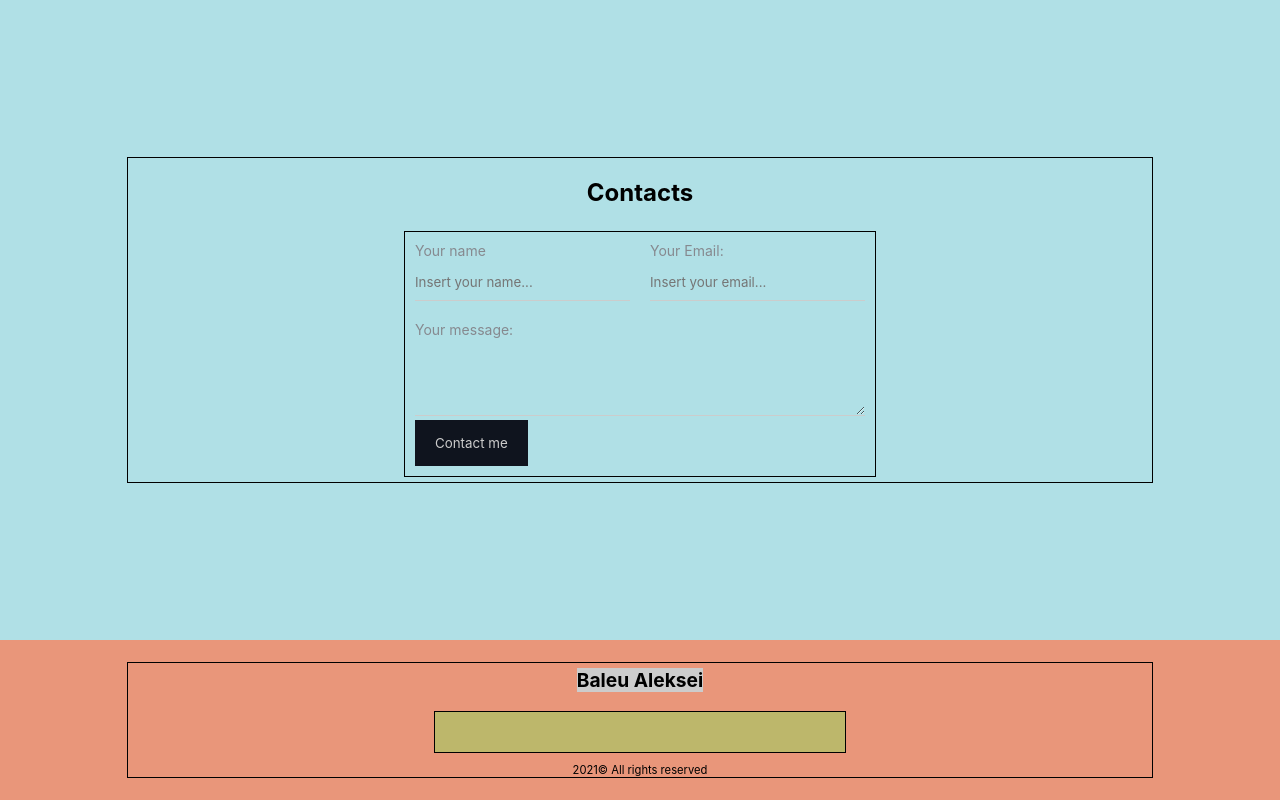
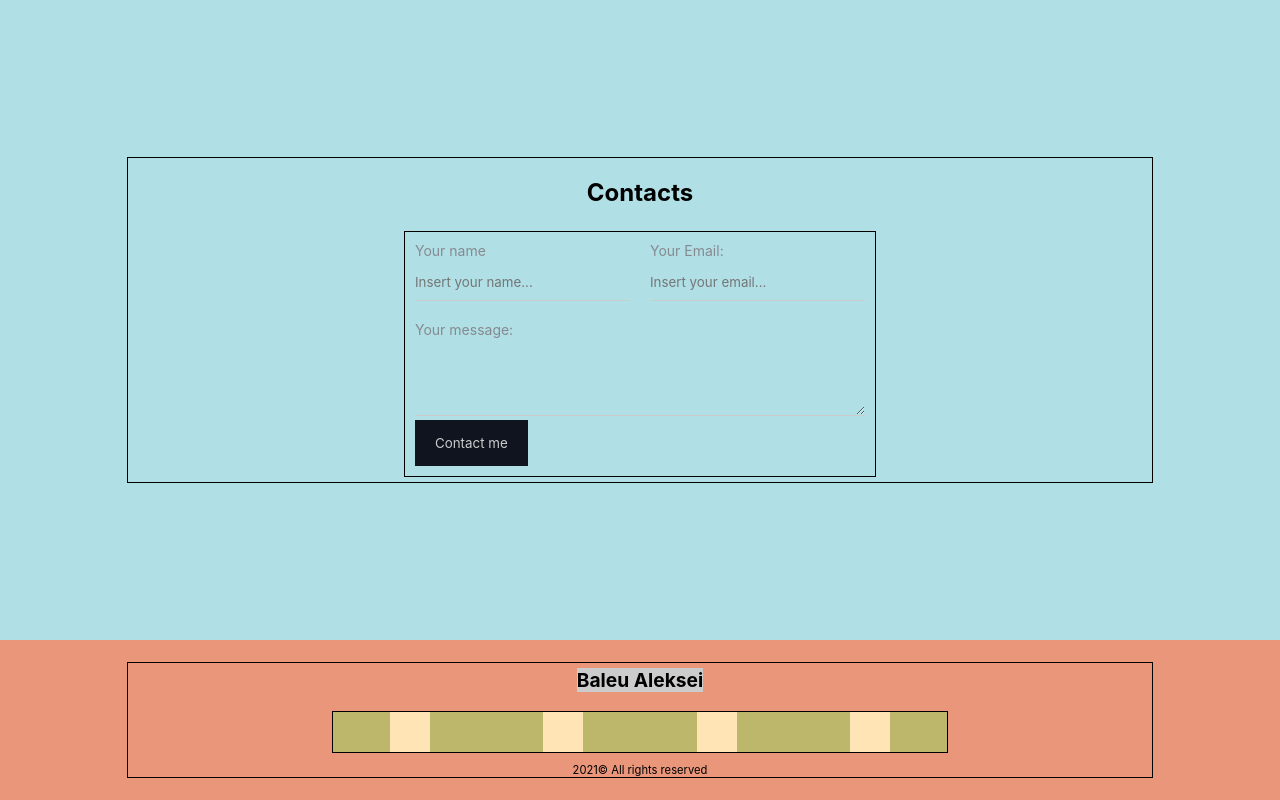
Before and after one commit to AlexBalew/RepCV2, a React (Create React App) app: page / in a window 1280 px wide. Shown: the part 2320-3120 px from the top of the page. Built offline with nearby package versions, Linux system fonts and the light colour scheme.

Commit message:
Fixed width bug in Example comp, SocialLink comp was created.

```diff
--- a/src/Examples/Examples.module.css
+++ b/src/Examples/Examples.module.css
@@ -51,3 +51,9 @@
     background: darkslategrey;
     color: lightgrey;
 }
+
+@media (max-width: 1029px) {
+    .works {
+        justify-content: center;
+    }
+}
--- a/src/Footer/Footer.js
+++ b/src/Footer/Footer.js
@@ -1,5 +1,6 @@
 import s from "./Footer.module.css";
 import React from "react";
+import {SocialLink} from "./SocialLink";
 
 function Footer() {
     return (
@@ -9,7 +10,10 @@ function Footer() {
                     Baleu Aleksei
                 </h3>
                 <div className={s.footerMiddle}>
-
+                    <SocialLink/>
+                    <SocialLink/>
+                    <SocialLink/>
+                    <SocialLink/>
                 </div>
                 <span className={s.rights}>2021© All rights reserved</span>
             </div>
--- a/src/Footer/Footer.module.css
+++ b/src/Footer/Footer.module.css
@@ -20,10 +20,12 @@
 
 .footerMiddle {
     border: 1px solid;
-    width: 40%;
+    width: 60%;
     height: 40px;
     margin-bottom: 10px;
     background-color: darkkhaki;
+    display: flex;
+    justify-content: space-around;
 }
 
 .text {
--- /dev/null
+++ b/src/Footer/SocialLink.js
@@ -0,0 +1,8 @@
+import React from "react";
+import s from "./SocialLink.module.css";
+
+export function SocialLink() {
+    return (
+        <div className={s.socialLink}></div>
+    )
+}
--- /dev/null
+++ b/src/Footer/SocialLink.module.css
@@ -0,0 +1,5 @@
+.socialLink {
+    background-color: moccasin;
+    width: 40px;
+    height: 40px;
+}
```
Also changed, not shown: src/App.tsx (+14 -17 lines).
